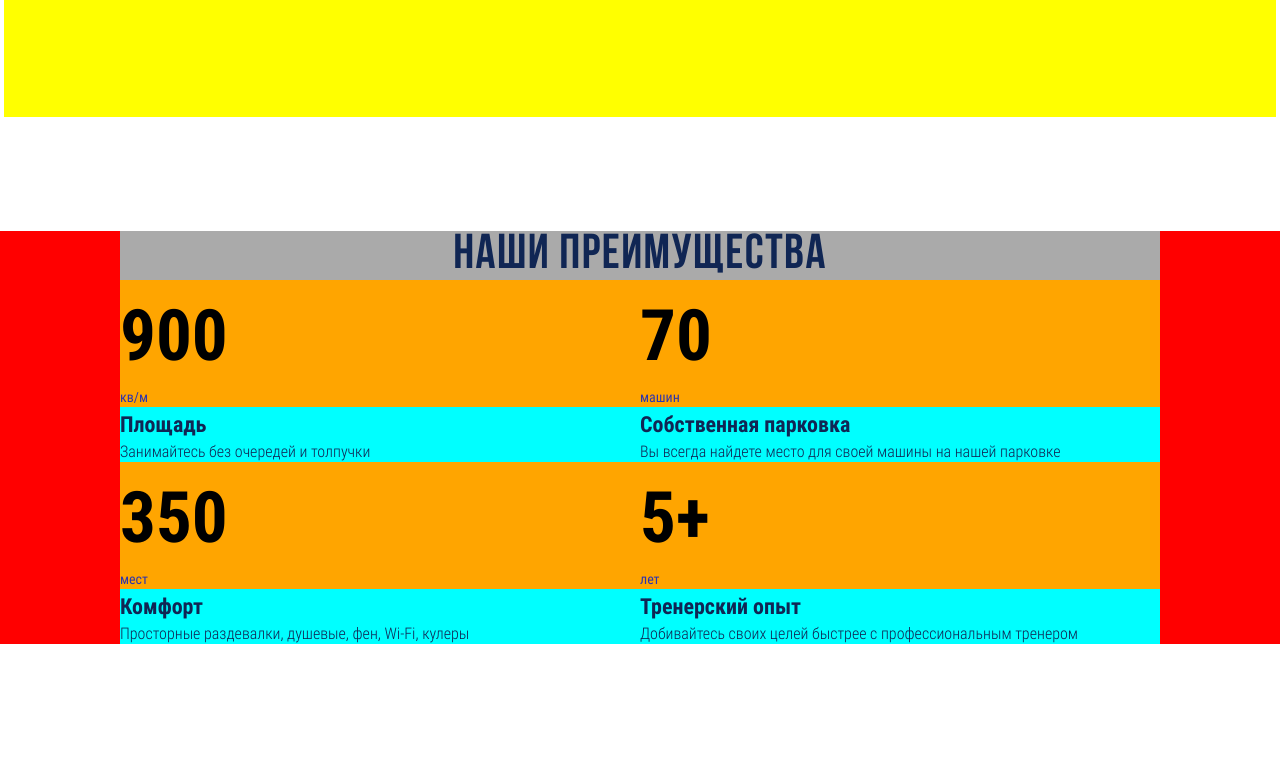
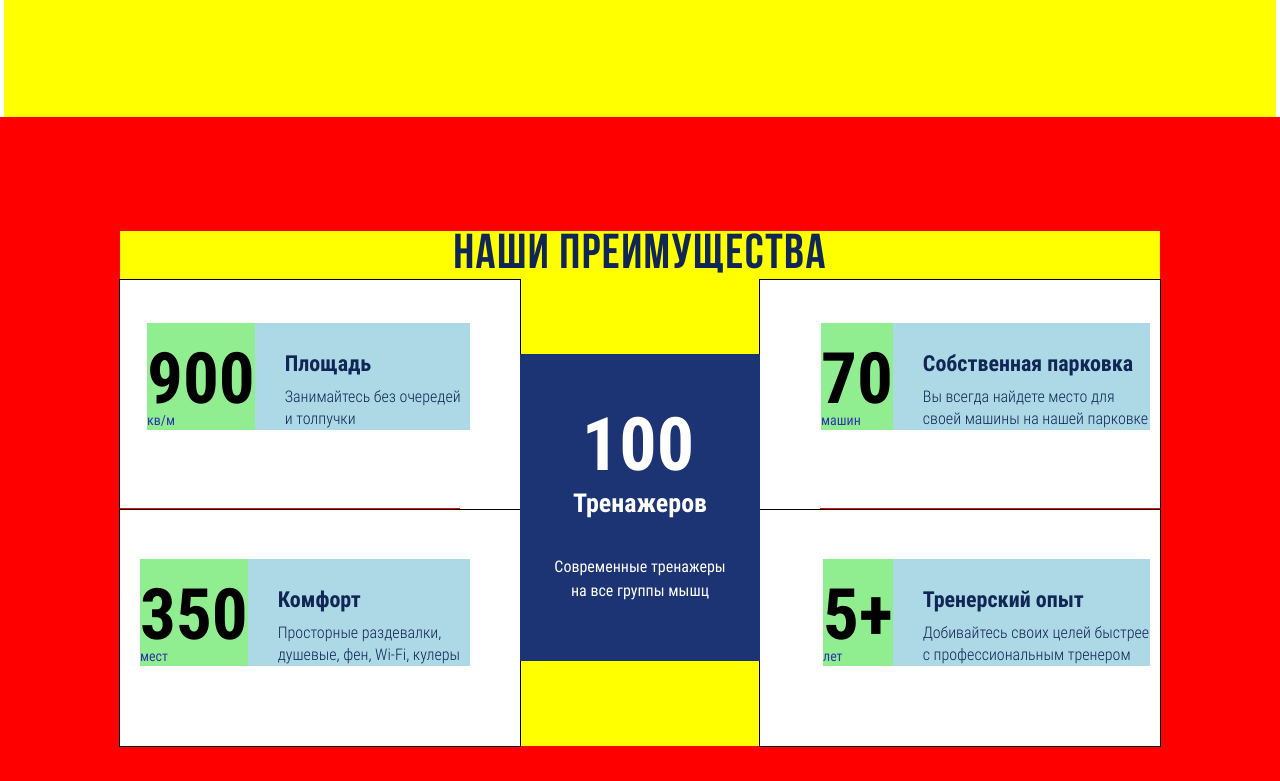
Before and after one commit to kalashnikovsb/Fitness, a website: page source/index.html in a window 1280 px wide. Shown: the part 3401-4182 px from the top of the page. Before the commit the page ends 4045 px from the top, so only its background shows below. Drawn offline with nearby package versions, Linux system fonts and the light colour scheme; files that its build step writes are made by us from their sources.

Commit message:
Десктопная версия преимуществ

```diff
--- a/source/index.html
+++ b/source/index.html
@@ -188,12 +188,17 @@
         <div class="trainers__control-right"></div>
       </section>
 
+
+
+
+
+
       <section class="benefits">
         <div class="benefits__center">
           <h2 class="benefits__title">Наши преимущества</h2>
-          <ul class="benefits__list">
 
-            <li class="benefits__item">
+          <div class="benefits__top">
+            <div class="benefits__item benefits__item--square">
               <div class="benefits__left">
                 <p class="benefits__left-num">900</p>
                 <p class="benefits__left-text">кв/м</p>
@@ -202,9 +207,8 @@
                 <p class="benefits__right-title">Площадь</p>
                 <p class="benefits__right-text">Занимайтесь без очередей и толпучки</p>
               </div>
-            </li>
-
-            <li class="benefits__item">
+            </div>
+            <div class="benefits__item benefits__item--parking">
               <div class="benefits__left">
                 <p class="benefits__left-num">70</p>
                 <p class="benefits__left-text">машин</p>
@@ -213,17 +217,11 @@
                 <p class="benefits__right-title">Собственная парковка</p>
                 <p class="benefits__right-text">Вы всегда найдете место для своей машины на нашей парковке</p>
               </div>
-            </li>
+            </div>
+          </div>
 
-            <li class="benefits__main">
-              <p class="benefits__main-title">
-                <span class="benefits__main-num">100</span>
-                <span class="benefits__main-subtitle">Тренажеров</span>
-              </p>
-              <p class="benefits__main-text">Современные тренажеры на все группы мышц</p>
-            </li>
-
-            <li class="benefits__item">
+          <div class="benefits__bottom">
+            <div class="benefits__item benefits__item--places">
               <div class="benefits__left">
                 <p class="benefits__left-num">350</p>
                 <p class="benefits__left-text">мест</p>
@@ -232,9 +230,8 @@
                 <p class="benefits__right-title">Комфорт</p>
                 <p class="benefits__right-text">Просторные раздевалки, душевые, фен, Wi-Fi, кулеры</p>
               </div>
-            </li>
-
-            <li class="benefits__item">
+            </div>
+            <div class="benefits__item benefits__item--years">
               <div class="benefits__left">
                 <p class="benefits__left-num">5+</p>
                 <p class="benefits__left-text">лет</p>
@@ -243,13 +240,23 @@
                 <p class="benefits__right-title">Тренерский опыт</p>
                 <p class="benefits__right-text">Добивайтесь своих целей быстрее с профессиональным тренером</p>
               </div>
-            </li>
+            </div>
+          </div>
 
-          </ul>
+          <div class="benefits__add">
+            <p class="benefits__add-title">
+              <span class="benefits__add-num">100</span>
+              <span class="benefits__add-subtitle">Тренажеров</span>
+            </p>
+            <p class="benefits__add-text">Современные тренажеры на все группы мышц</p>
+          </div>
         </div>
       </section>
 
+
+
+
+
     </main>
-
   </body>
 </html>
--- a/source/sass/blocks/benefits.scss
+++ b/source/sass/blocks/benefits.scss
@@ -1,13 +1,100 @@
 .benefits {
   background: red;
-  padding-top: 0;
-  padding-bottom: 0;
+  padding-top: 114px;
+  padding-bottom: 35px;
 }
 
 .benefits__center {
-  background: #aaa;
+  background: yellow;
   max-width: 1040px;
   margin: 0 auto;
+  position: relative;
+}
+
+.benefits__top {
+  display: flex;
+  flex-wrap: wrap;
+}
+
+.benefits__bottom {
+  display: flex;
+  flex-wrap: wrap;
+}
+
+.benefits__item {
+  background: white;
+  width: 400px;
+  box-sizing: border-box;
+  display: flex;
+  outline: 1px solid black;
+  position: relative;
+  margin-right: 240px;
+  // padding-top: 43px;
+  // padding-bottom: 80px;
+  // padding-left: 28px;
+  // padding-right: 50px;
+}
+
+.benefits__item:nth-of-type(2n) {
+  margin-right: 0;
+}
+
+.benefits__item--square {
+  padding-top: 43px;
+  padding-bottom: 80px;
+  padding-left: 27px;
+  padding-right: 50px;
+}
+
+.benefits__item--parking {
+  padding-top: 43px;
+  padding-bottom: 80px;
+  padding-left: 61px;
+  padding-right: 10px;
+}
+
+.benefits__item--places {
+  padding-top: 49px;
+  padding-bottom: 80px;
+  padding-left: 20px;
+  padding-right: 50px;
+}
+
+.benefits__item--years {
+  padding-top: 49px;
+  padding-bottom: 80px;
+  padding-left: 63px;
+  padding-right: 10px;
+}
+
+.benefits__item--square::before {
+  content: "";
+  position: absolute;
+  bottom: 0;
+  left: 0;
+  width: 340px;
+  height: 2px;
+  background: red;
+}
+
+.benefits__item--parking::before {
+  content: "";
+  position: absolute;
+  bottom: 0;
+  right: 0;
+  width: 340px;
+  height: 2px;
+  background: red;
+}
+
+.benefits__left {
+  background: lightgreen;
+}
+
+.benefits__right {
+  background: lightblue;
+  padding-top: 23px;
+  padding-left: 30px;
 }
 
 .benefits__title {
@@ -23,45 +110,23 @@
   margin-bottom: 0;
 }
 
-.benefits__list {
-  background: yellow;
-  margin: 0;
-  padding: 0;
-  list-style: none;
-  display: flex;
-  flex-wrap: wrap;
-}
-
-.benefits__item {
-  background: #ccc;
-  width: 50%;
-}
-
-.benefits__left {
-  background: orange;
-}
-
 .benefits__left-num {
   font-family: "Roboto Condensed", "Arial", sans-serif;
   font-size: 71px;
   line-height: 106px;
   font-weight: 700;
+  color: black;
   margin-top: 0;
-  margin-bottom: 0;
+  margin-bottom: -20px;
 }
 
 .benefits__left-text {
   font-family: "Roboto Condensed", "Arial", sans-serif;
   font-size: 14px;
   line-height: 21px;
-  font-weight: 400;
   color: #2e35ac;
   margin-top: 0;
   margin-bottom: 0;
-}
-
-.benefits__right {
-  background: aqua;
 }
 
 .benefits__right-title {
@@ -71,7 +136,7 @@
   font-weight: 700;
   color: #102654;
   margin-top: 0;
-  margin-bottom: 0;
+  margin-bottom: 6px;
 }
 
 .benefits__right-text {
@@ -84,32 +149,50 @@
   margin-bottom: 0;
 }
 
-.benefits__main {
+.benefits__add {
+  position: absolute;
+  top: 123px;
+  left: 50%;
+  margin-left: -120px;
+  width: 240px;
+  box-sizing: border-box;
   background: #1c3374;
-  display: none;
+  text-align: center;
+  padding-top: 32px;
+  padding-bottom: 59px;
+  padding-left: 30px;
+  padding-right: 30px;
 }
 
-.benefits__main-num {
+.benefits__add-title {
+  margin-top: 0;
+  margin-bottom: 32px;
+}
+
+.benefits__add-num {
   font-family: "Roboto Condensed", "Arial", sans-serif;
   font-size: 74px;
   line-height: 111px;
   font-weight: 700;
   color: #ffffff;
+  display: block;
+  padding-right: 4px;
   margin-top: 0;
-  margin-bottom: 0;
+  margin-bottom: -14px;
 }
 
-.benefits__main-subtitle {
+.benefits__add-subtitle {
   font-family: "Roboto Condensed", "Arial", sans-serif;
   font-size: 26px;
   line-height: 39px;
   font-weight: 700;
   color: #ffffff;
+  display: block;
   margin-top: 0;
   margin-bottom: 0;
 }
 
-.benefits__main-text {
+.benefits__add-text {
   font-family: "Roboto Condensed", "Arial", sans-serif;
   font-size: 16px;
   line-height: 24px;
--- a/source/sass/blocks/trainers.scss
+++ b/source/sass/blocks/trainers.scss
@@ -4,7 +4,7 @@
   padding-top: 0;
   padding-bottom: 120px;
   margin-top: 0;
-  margin-bottom: 114px;
+  margin-bottom: 0;
   position: relative;
   background: yellow;
   overflow: hidden;
@@ -189,6 +189,7 @@
   .trainers {
     max-width: 678px;
     padding-bottom: 100px;
+    margin-bottom: 0;
   }
 
   .trainers__control-left {
```
Also changed, not shown: build/css/style.min.css, build/index.html, 1 other file.
